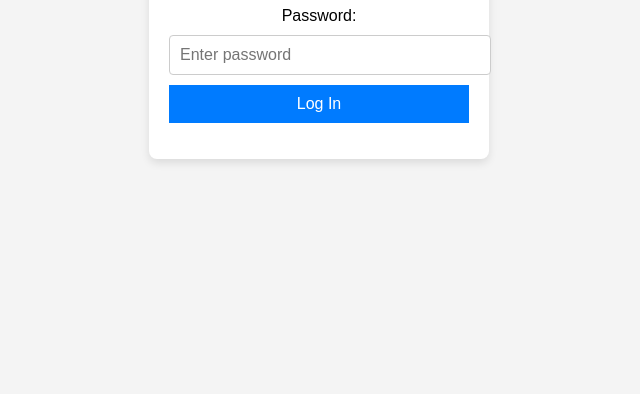
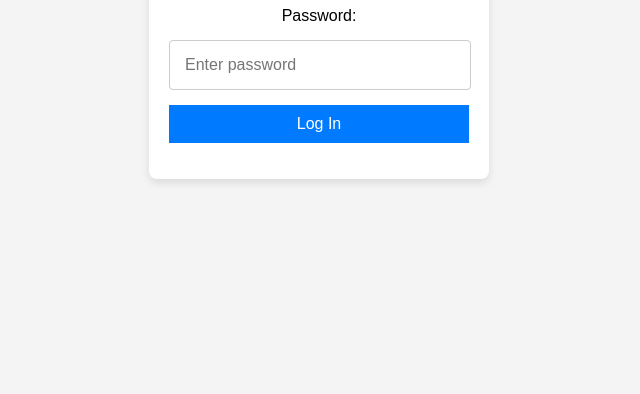
Before and after one commit to DansUkVlogs946/CAD-System, a plain HTML site: page login.html in a window 1280 px wide. Shown: the part 406-800 px from the top of the page, without its empty margins (321-961 px from the left). Drawn offline with Linux system fonts and the light colour scheme.

Commit message:
Add files via upload

```diff
--- a/admin-console.js
+++ b/admin-console.js
@@ -99,6 +99,7 @@ const scriptURL = 'https://script.google.com/macros/s/AKfycbzF27e_0B0GPjkr2Djd4v
                 case "Unavailable":
                 case "Meal Break":
                 case "Off Duty":
+                case "Refueling":
                     return "red";
                 default:
                     return "gray"; // Default for undefined statuses
--- a/login.css
+++ b/login.css
@@ -18,9 +18,9 @@ body {
 }
 
 input {
-    width: 100%;
-    padding: 10px;
-    margin: 10px 0;
+    width: 90%;
+    padding: 5%;
+    margin: 5% 0;
     font-size: 16px;
     border-radius: 4px;
     border: 1px solid #ccc;
```
Also changed, not shown: index.html (+1 -0 lines).
